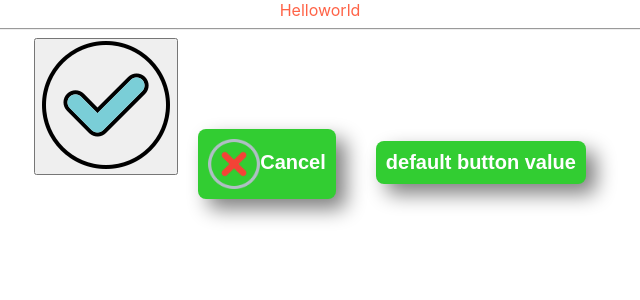
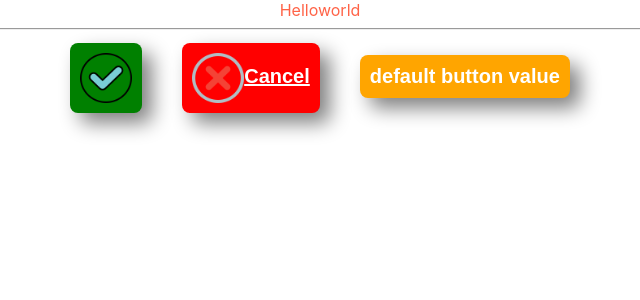
Before and after one commit to claireachard/formation_react, a React (Create React App) app: page / in a window 1280 px wide. Shown: the top 300 px of the page, without its empty margins (320-960 px from the left). Built offline with nearby package versions, Linux system fonts and the light colour scheme.

Commit message:
dynamisation de css en ligne

```diff
--- a/src/App/App.tsx
+++ b/src/App/App.tsx
@@ -8,10 +8,10 @@
     <div className="App">
       Helloworld
       <hr/>
-      <Button classColor="primary">
+      <Button bgColor="green">
         <img src="/img/ok.png" alt="ok"/>
       </Button>
-      <Button >
+      <Button bgColor="red" style={{textDecoration:'underline'}}>
         <img src="/img/cancel.png" alt="cancel"/>
         Cancel
       </Button>
--- a/src/App/components/Button/Button.css
+++ b/src/App/components/Button/Button.css
@@ -8,10 +8,6 @@
     font-weight: 900;
     border: none;
     box-shadow: 10px 10px 20px grey;
-}
-
-.Button:hover {
-    background-color: indianred;
 }
 
 .Button.primary {
--- a/src/App/components/Button/Button.js
+++ b/src/App/components/Button/Button.js
@@ -7,17 +7,22 @@
 const Button=(props)=>{
     console.log(props);
     return (
-        <button className={props.classColor?'Button' + props.classColor : 'Button'} type={props.type}>{props.children}</button>
+        <button className="Button"
+        type={props.type}
+        style={{backgroundColor:props.bgColor, ...props.style}}
+        >{props.children}</button>
     );
 };
 
 Button.propTypes={
     children:PropTypes.any.isRequired,
-    classColor:PropTypes.string
-}
+    bgColor:PropTypes.string,
+    style:PropTypes.object,
+};
 
 Button.defaultProps={
-    children:'default button value'
-}
+    children:'default button value',
+    bgColor: 'orange'
+};
 
 export default Button;
```
